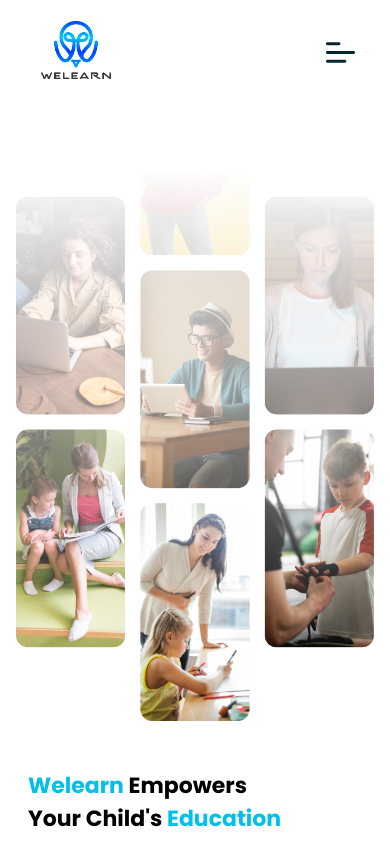
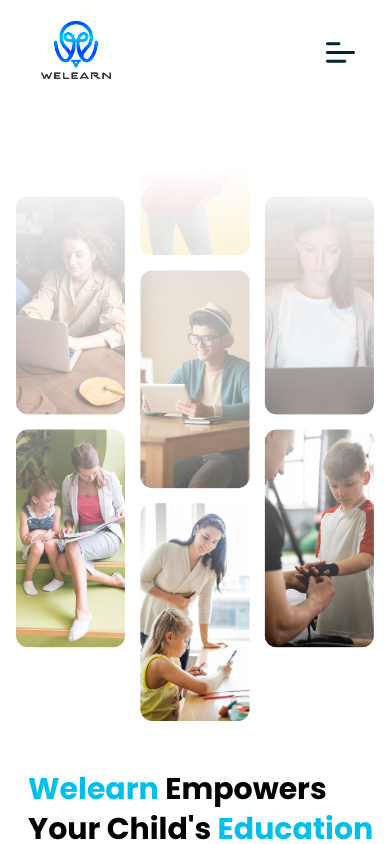
Before and after one commit to brightphi210/welearnweb, a React (Create React App) app: page / in a window 390 px wide. Shown: the top 844 px of the page. Built offline with nearby package versions, Linux system fonts and the light colour scheme.

Commit message:
Update made by bright

```diff
--- a/src/components/home/footer.css
+++ b/src/components/home/footer.css
@@ -435,7 +435,7 @@
     }
 }
 
-@media screen and (max-width: 322px) {
+@media screen and (max-width: 320px) {
     .footer-download {
         padding: 2rem;
     }
--- a/src/components/home/header.css
+++ b/src/components/home/header.css
@@ -144,7 +144,7 @@
         margin-right: 2rem;
     }
     .header-text h1 {
-        font-size: 30px;
+        font-size: 35px;
         line-height: 45px;
     }
     .header-text p {
@@ -181,7 +181,7 @@
         top: -100px;
     }
     .header-text h1 {
-        font-size: 30px;
+        font-size: 35px;
         line-height: 40px;
     }
     .header-text p {
@@ -214,8 +214,8 @@
         top: -100px;
     }
     .header-text h1 {
-        font-size: 22px;
-        line-height: 33px;
+        font-size: 30px;
+        line-height: 40px;
         font-weight: 700;
         margin-top: 3rem;
         margin-bottom: .7rem;
@@ -283,7 +283,7 @@
         margin-left: 10rem;
     }
 
-        .header-img {
+    .header-img {
         margin-left: 0;
     }
 }
```
